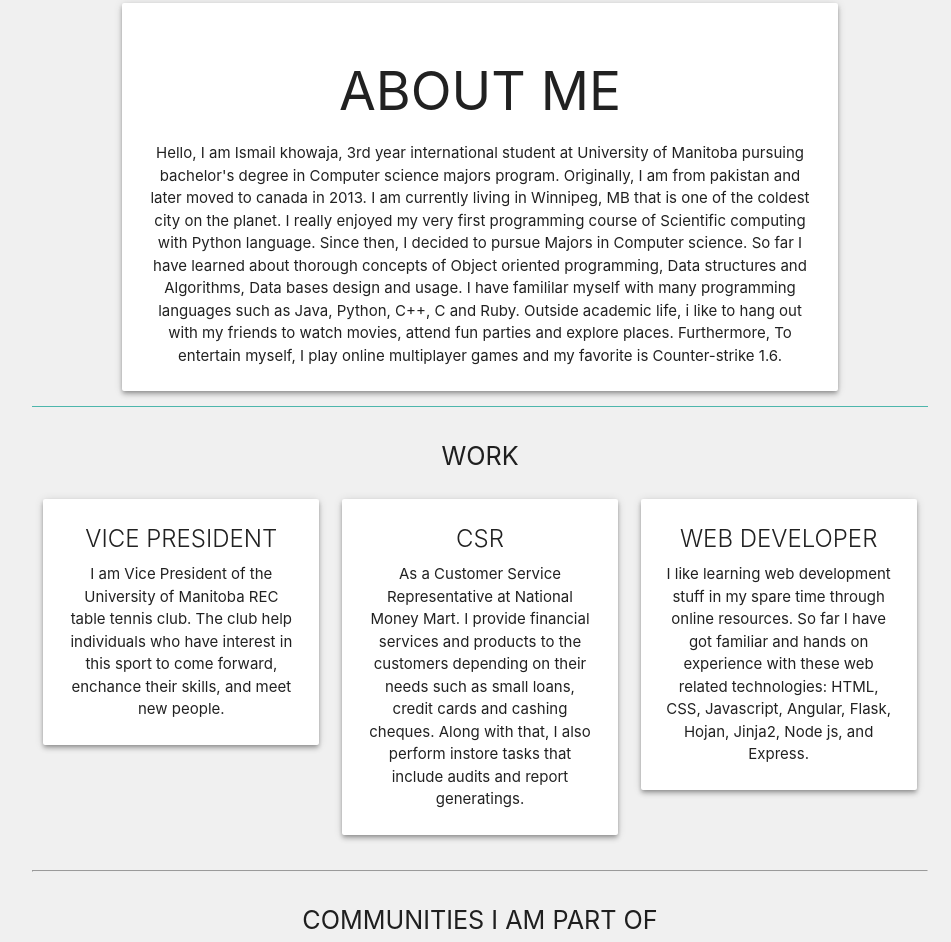
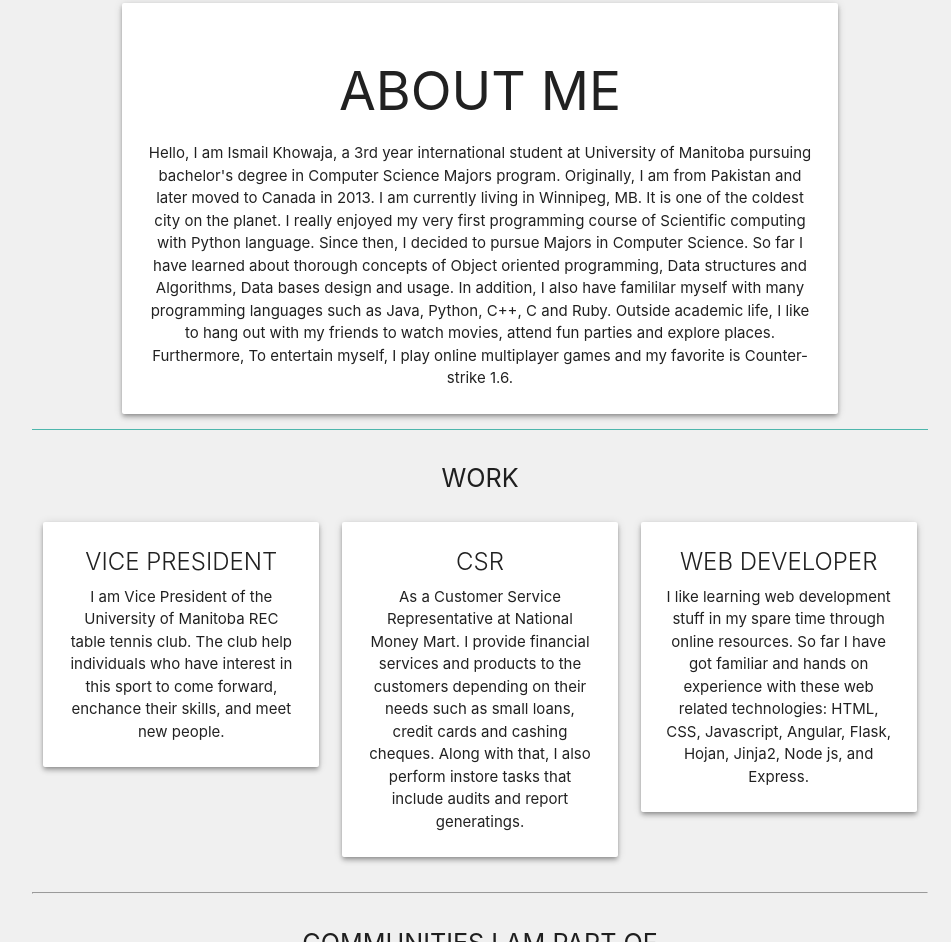
Before and after one commit to ismailkhowaja1/ismailkhowaja1.github.io, a plain HTML site: page index.html in a window 1280 px wide. Shown: the part 805-1747 px from the top of the page, without its empty margins (160-1111 px from the left). Drawn offline with nearby package versions, Linux system fonts and the light colour scheme.

Commit message:
made changes to content

```diff
--- a/index.html
+++ b/index.html
@@ -33,7 +33,7 @@
 				<div class="intro-area card z-depth-2">
 					<div class="card-content">
 						<h2 class="center-align">About me</h2>
-						<p>Hello, I am Ismail khowaja, 3rd year international student at University of Manitoba pursuing bachelor's degree in Computer science majors program. Originally, I am from pakistan and later moved to canada in 2013. I am currently living in Winnipeg, MB that is one of the coldest city on the planet. I really enjoyed my very first programming course of Scientific computing with Python language. Since then, I decided to pursue Majors in Computer science. So far I have learned about thorough concepts of Object oriented programming, Data structures and Algorithms, Data bases design and usage. I have famililar myself with many programming languages such as Java, Python, C++, C and Ruby. Outside academic life, i like to hang out with my friends to watch movies, attend fun parties and explore places. Furthermore, To entertain myself, I play online multiplayer games and my favorite is Counter-strike 1.6.
+						<p>Hello, I am Ismail Khowaja, a 3rd year international student at University of Manitoba pursuing bachelor's degree in Computer Science Majors program. Originally, I am from Pakistan and later moved to Canada in 2013. I am currently living in Winnipeg, MB. It is one of the coldest city on the planet. I really enjoyed my very first programming course of Scientific computing with Python language. Since then, I decided to pursue Majors in Computer Science. So far I have learned about thorough concepts of Object oriented programming, Data structures and Algorithms, Data bases design and usage. In addition, I also have famililar myself with many programming languages such as Java, Python, C++, C and Ruby. Outside academic life, I like to hang out with my friends to watch movies, attend fun parties and explore places. Furthermore, To entertain myself, I play online multiplayer games and my favorite is Counter-strike 1.6.
 					</div>
 				</div>
 			</div>
```
